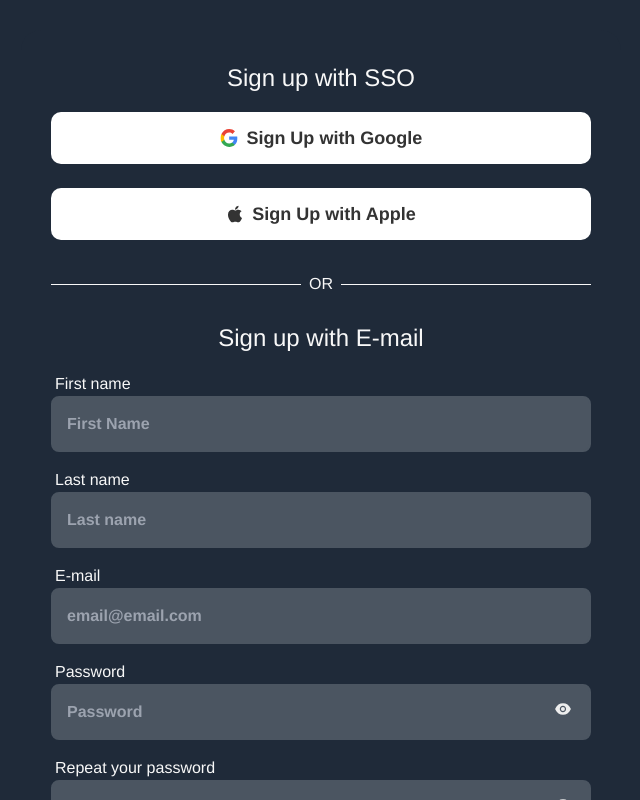
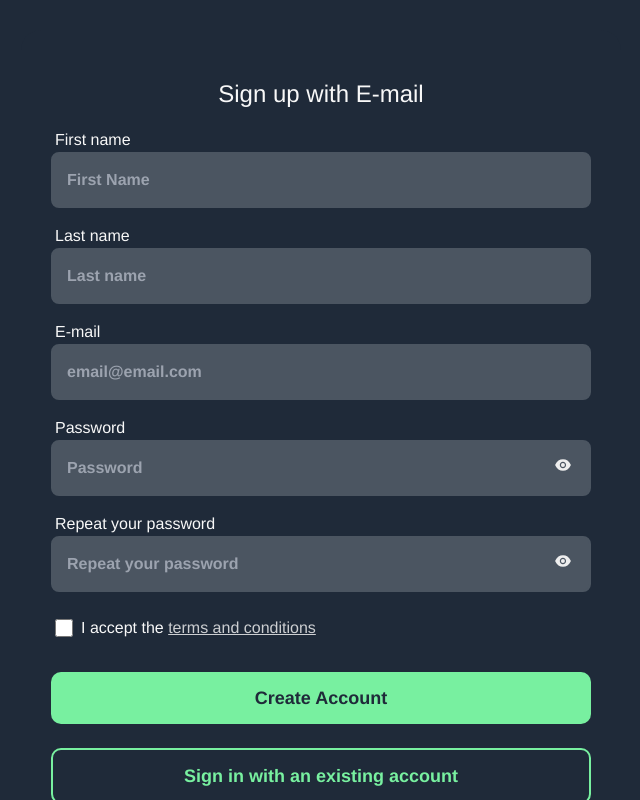
Before and after one commit to 3thix-integration/login-widget, a React (Create React App) app: page / in a window 1280 px wide. Both pictures are taken after a click on the button "Sign Up". Shown: the top 800 px of the page, without its empty margins (319-959 px from the left). Built offline with nearby package versions, Linux system fonts and the light colour scheme.

Commit message:
feat: ui

```diff
--- a/src/widget/components/SignUp/index.tsx
+++ b/src/widget/components/SignUp/index.tsx
@@ -4,8 +4,6 @@
 
 import { Error3thix, LoginSuccess, PinSuccess, RespAPI } from '../../clients/types';
 import { ThemeContext } from '../../contexts/theme';
-import Divisor from '../Divisor';
-import SSOAuth from '../SSOAuth';
 import VerificationPin from '../VerificationPin';
 
 type Props = {
@@ -107,11 +105,13 @@
 
   return (
     <div>
-      <h1 className="text-[24px] mb-4 text-center" style={{ color: theme.TextColor }}>
-        Sign up with SSO
-      </h1>
-      <SSOAuth signInApple={api.signInApple} signInGoogle={api.signInGoogle} title="Sign Up" />
-      <Divisor />
+      {/*
+        <h1 className="text-[24px] mb-4 text-center" style={{ color: theme.TextColor }}>
+          Sign up with SSO
+        </h1>
+        <SSOAuth signInApple={api.signInApple} signInGoogle={api.signInGoogle} title="Sign Up" />
+        <Divisor />
+      */}
       <h1 className="text-[24px] mt-4 mb-4 text-center" style={{ color: theme.TextColor }}>
         Sign up with E-mail
       </h1>
```
Also changed, not shown: 4 other files (tests, documents, lock files or other folders).
